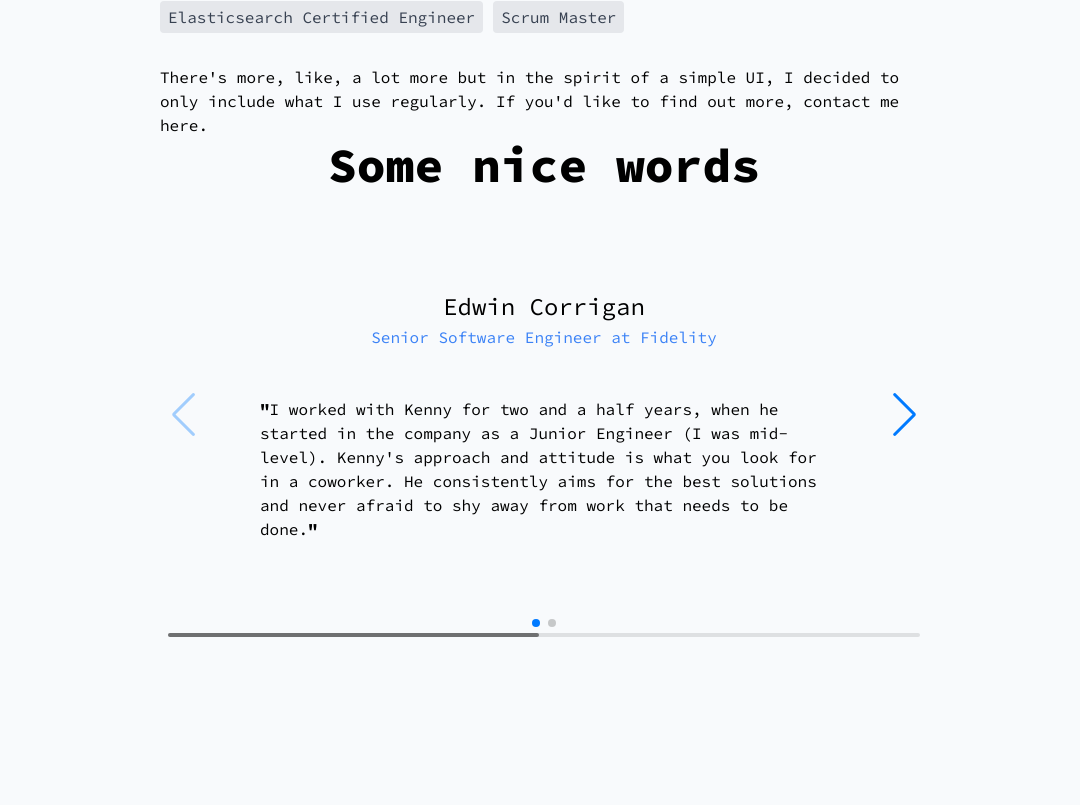
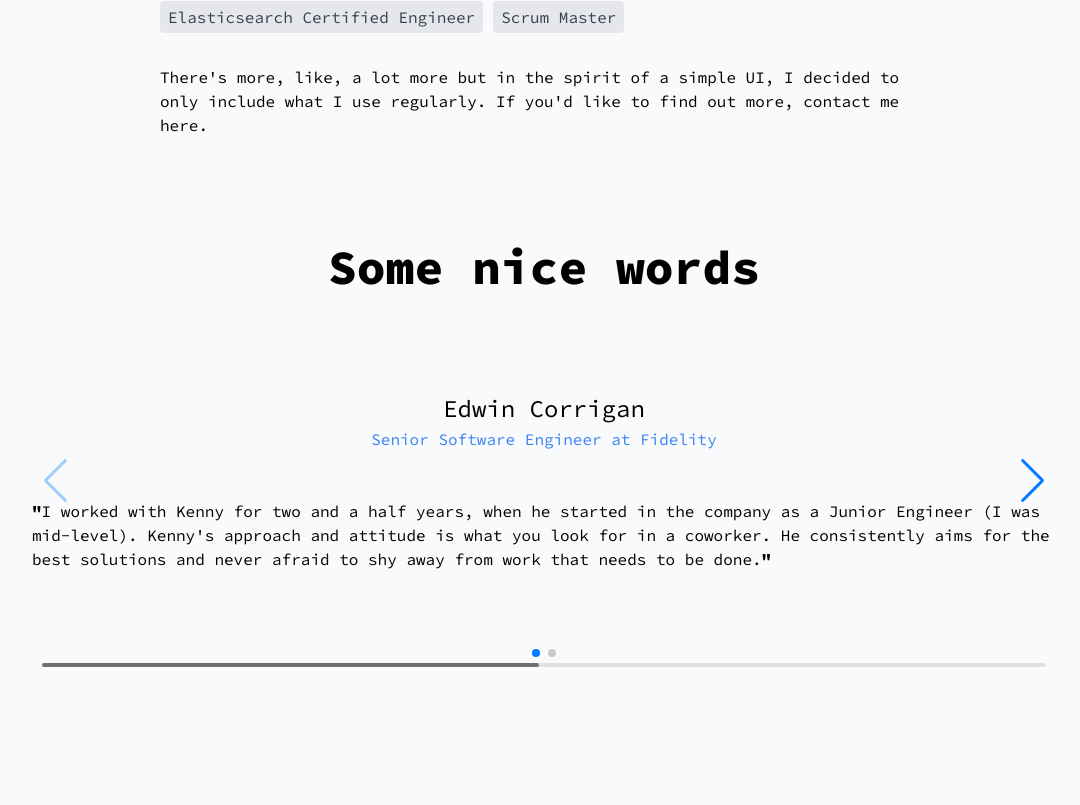
Before and after one commit to kenwilde1/me-fein, a Next.js app: page / in a window 1280 px wide. Shown: the part 1595-2400 px from the top of the page, without its empty margins (96-1176 px from the left). Built offline with nearby package versions, Linux system fonts and the light colour scheme; what tailwind-extended-shadows would draw is missing.

Commit message:
update mobile styles

```diff
--- a/src/pages/about.tsx
+++ b/src/pages/about.tsx
@@ -94,13 +94,12 @@ export default function About() {
             </div>
           </div>
         </div>
-        <div className="about-three h-screen/60 flex mb-24 justify-center flex-col items-center">
-          <h1 className="text-3xl mt-24 md:mt-2 md:text-5xl font-extrabold">
+        <div className="about-three flex mb-24 justify-center flex-col items-center">
+          <h1 className="text-3xl mt-24 md:text-5xl font-extrabold">
             Some nice words
           </h1>
           <div className="about-three-content">
             <Swiper
-              // install Swiper modules
               modules={[Navigation, Pagination, Scrollbar, A11y]}
               spaceBetween={20}
               slidesPerView={1}
@@ -114,7 +113,7 @@ export default function About() {
                   <h3 className="text-blue-500 mb-12">
                     Senior Software Engineer at Fidelity
                   </h3>
-                  <p>
+                  <p className='w-screen/80'>
                     <span>"</span>I worked with Kenny for two and a half years,
                     when he started in the company as a Junior Engineer (I was
                     mid-level). Kenny's approach and attitude is what you look
@@ -130,7 +129,7 @@ export default function About() {
                   <h3 className="text-blue-500 mb-12">
                     Software Engineer at Siren
                   </h3>
-                  <p>
+                  <p className='w-screen/80'>
                     <span>"</span>Kenny is an invaluable asset to any
                     JavaScript/Node.js development team. His expertise,
                     problem-solving skills, and collaborative spirit make them
--- a/src/pages/header.tsx
+++ b/src/pages/header.tsx
@@ -15,14 +15,14 @@ export default function Header(): JSX.Element {
             contact
           </Link>
         </ul>
-        <div className="hidden md:block md:flex md:items-center">
+        {/* <div className="hidden md:block md:flex md:items-center">
           <div className="h-8 w-8 border border-sky-500"></div>
         </div>
         <div className="hidden md:block md:flex md:items-center md:gap-8">
           <div className="h-8 w-8 border border-sky-500"></div>
           <div className="h-8 w-8 border border-sky-500"></div>
           <div className="h-8 w-8 border border-sky-500"></div>
-        </div>
+        </div> */}
       </div>
     </nav>
   );
--- a/src/styles/globals.css
+++ b/src/styles/globals.css
@@ -21,15 +21,24 @@ html:not([data-scroll='0']) nav {
     backdrop-filter: blur(10px);
 }
 
-.about-content, .about-two, .about-two-content, .about-three, .about-three-content > div {
+.about-content,
+.about-two,
+.about-two-content,
+.about-three {
     width: 60vw;
 }
 
-.skills, .certs {
+.about-three-content>div {
+    width: 80vw;
+}
+
+.skills,
+.certs {
     width: 30vw;
 }
 
-.swiper-button-next, .swiper-button-prev {
+.swiper-button-next,
+.swiper-button-prev {
     z-index: 9999;
 }
 
@@ -63,3 +72,11 @@ html:not([data-scroll='0']) nav {
     width: 60vw;
     min-height: 100px;
 }
+
+@media (max-width: 1000px) {
+
+    .swiper-button-prev,
+    .swiper-button-next {
+        display: none !important;
+    }
+}
```
